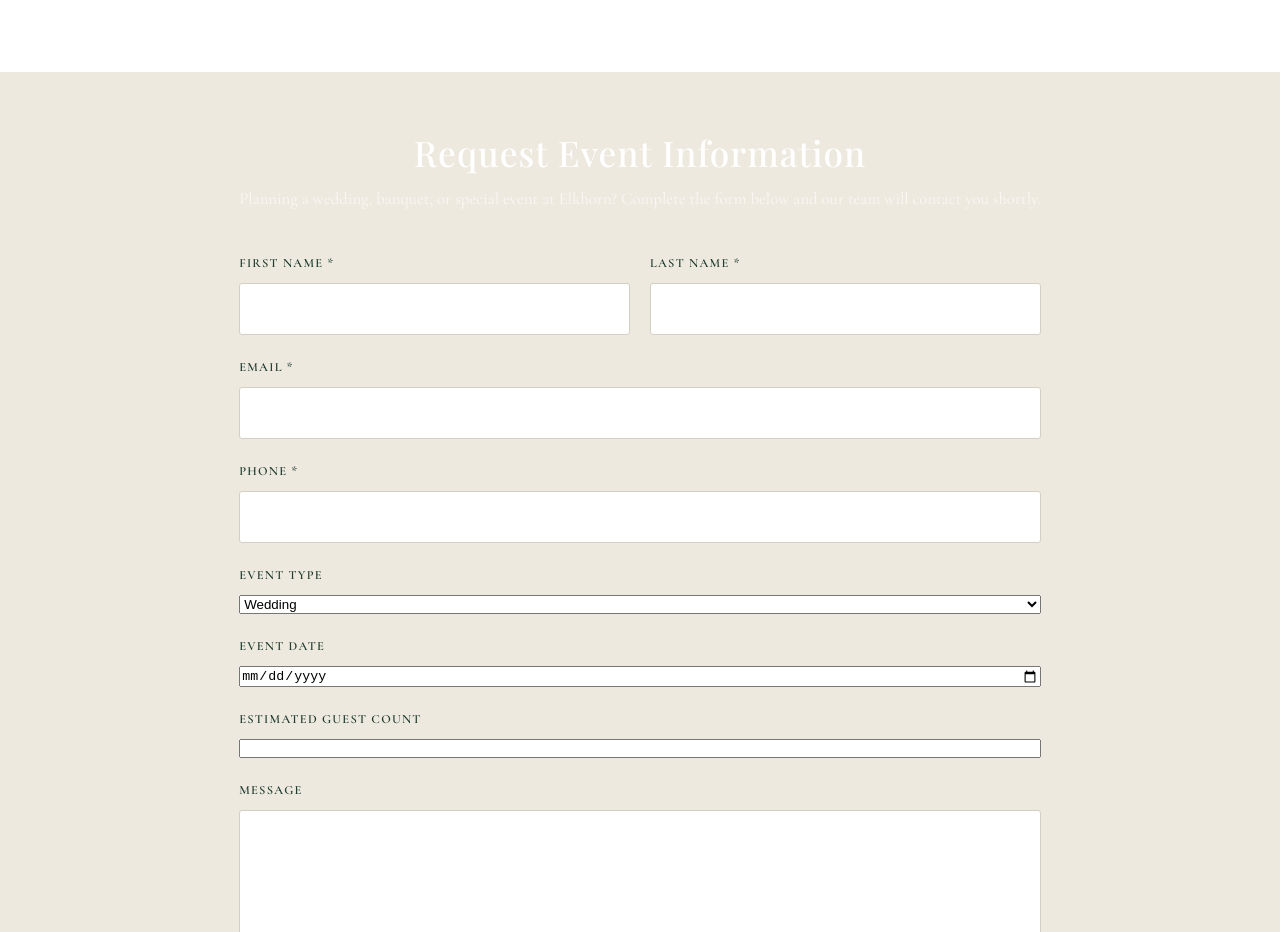
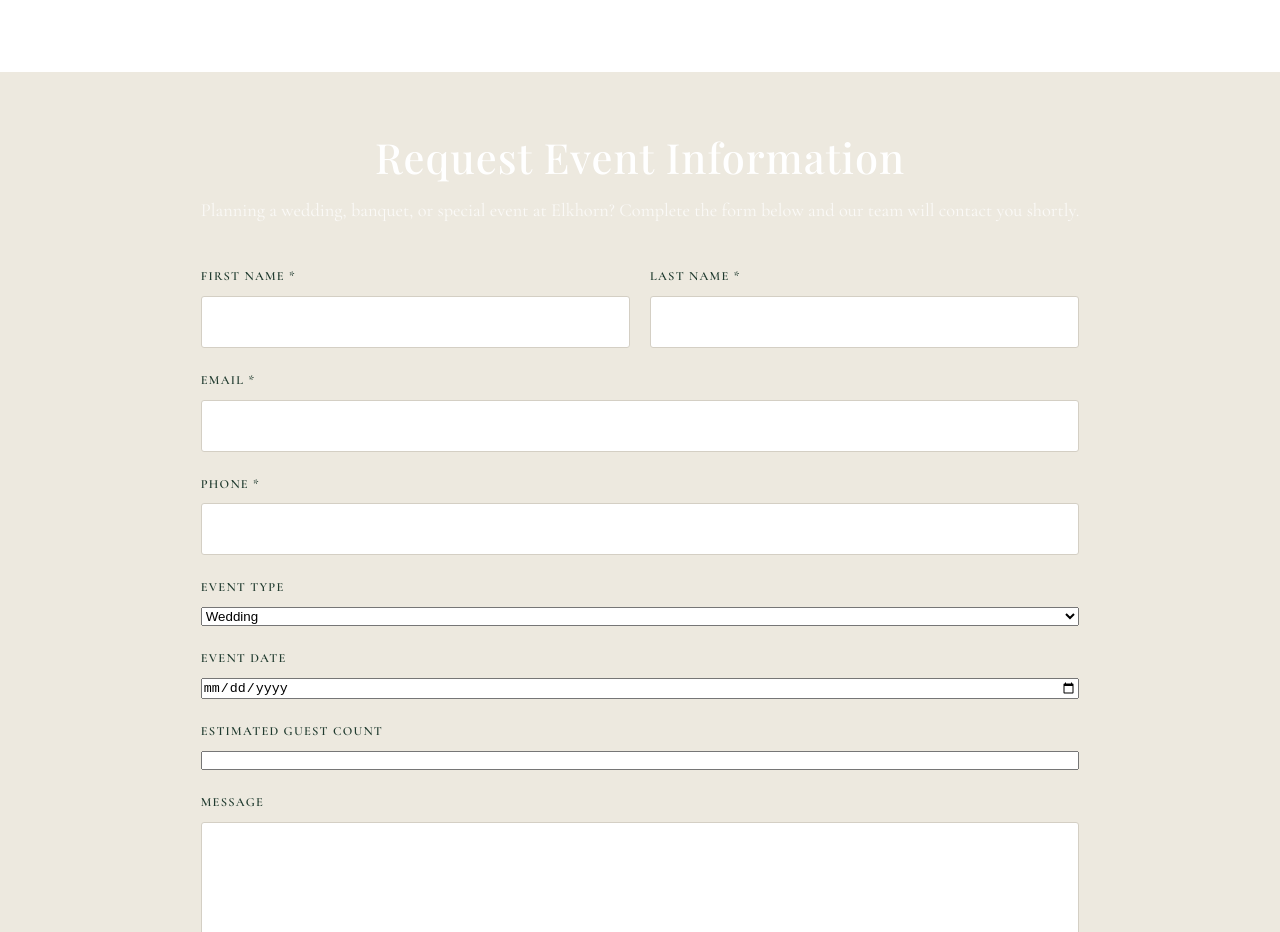
Before and after one commit to Solynx-Solutions/elkhorn-info, a plain HTML site: page index.html in a window 1280 px wide. Shown: the part 1540-2472 px from the top of the page. Drawn offline with nearby package versions, Linux system fonts and the light colour scheme.

Commit message:
Fix inquiry section text contrast

```diff
--- a/styles.css
+++ b/styles.css
@@ -676,12 +676,15 @@
 }
 
 .inquiry-container h2 {
-  font-size: 2.2rem;
-  margin-bottom: 10px;
+  color: var(--clr-green);
+  font-size: 2.6rem;
+  margin-bottom: 12px;
 }
 
 .inquiry-container p {
-  opacity: 0.8;
+  color: var(--clr-text-muted);
+  font-size: 1.15rem;
+  opacity: 0.9;
   margin-bottom: 40px;
 }
 
```
